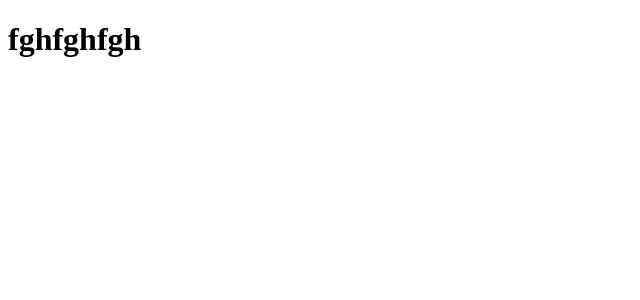
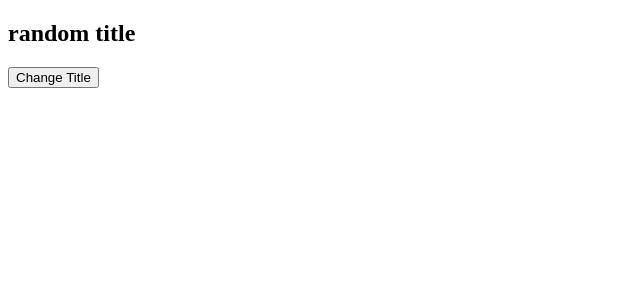
Before and after one commit to monikagupta94159/React-hooks-practice-project, a React (Create React App) app: page / in a window 1280 px wide. Shown: the top 300 px of the page, without its empty margins (0-640 px from the left). Built offline with nearby package versions, Linux system fonts and the light colour scheme; the HTML template or start-up script is replaced by a standard one.

Commit message:
if not state-hook used

```diff
--- a/src/App.js
+++ b/src/App.js
@@ -1,8 +1,10 @@
+import React from 'react';
+import SetUp from './useState/errorExample'
 
 function App() {
   return (
     <div className="App">
-     <h1>fghfghfgh</h1>
+      <SetUp />
     </div>
   );
 }
--- /dev/null
+++ b/src/useState/errorExample.js
@@ -0,0 +1,17 @@
+import React , {Fragment}from "react";
+
+const ErrorExample = () => {
+ let title = 'random title';
+const handlerClick = () => {
+      title = 'hi morning';
+      console.log(title);
+}
+  return (
+    <Fragment>
+          <h2>{title}</h2>
+          <button type='button' onClick={handlerClick}>Change Title</button>
+    </Fragment>
+  )
+};
+
+export default ErrorExample;
```
